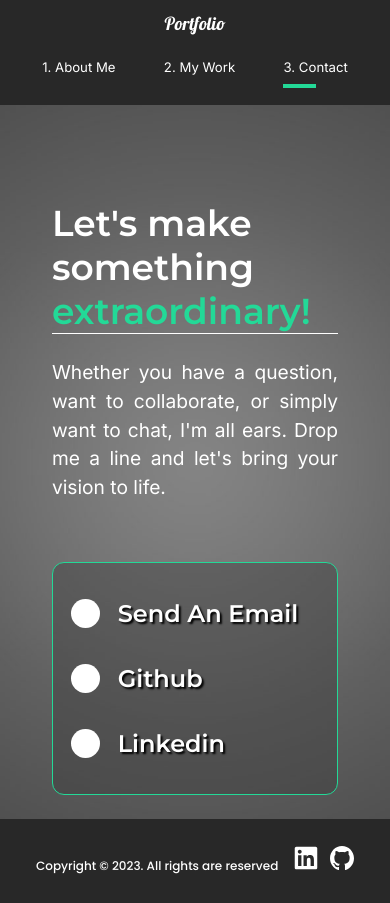
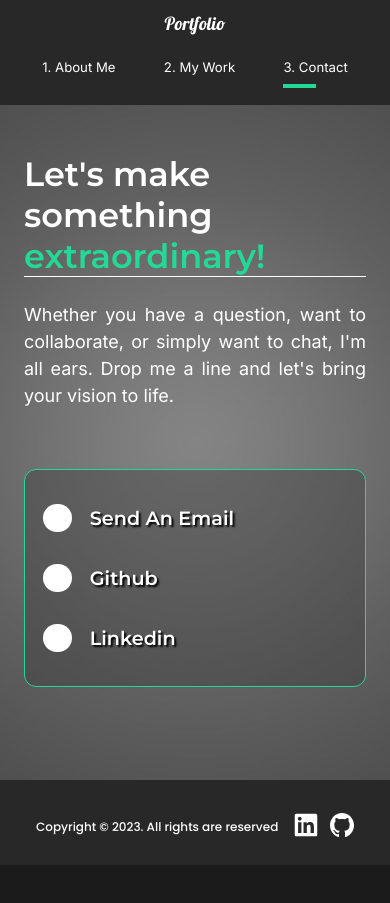
Before and after one commit to ViktorZbodulja/Portfolio, a React (Create React App) app: page /contact in a window 390 px wide. After the commit the page ends 865 px from the top, so only its background shows below. Built offline with nearby package versions, Linux system fonts and the light colour scheme.

Commit message:
contact res finished, MyWork res added

```diff
--- a/src/pages/Contact.jsx
+++ b/src/pages/Contact.jsx
@@ -1,5 +1,5 @@
 import React from "react";
-//Animation
+//Animations
 import { motion } from "framer-motion";
 import { pageAnimation, titleAnim, contactAnim, borderAnim } from "./Animation";
 //img
--- a/src/styles/_responsive.scss
+++ b/src/styles/_responsive.scss
@@ -37,7 +37,7 @@
         margin: 1rem;
     }
     .my_work {
-        padding: 2rem 2rem;
+        padding: 2rem 4rem;
     }
     .contact_style {
         padding: 8rem 5rem 0rem 5rem;
@@ -52,6 +52,30 @@
         }
 
     }
+}
+@media(max-width: 1110px) {
+    .app_container {
+        flex-wrap: wrap;
+        img {
+            flex-basis: 100%;
+        }
+        .app_description {
+            flex-basis: 100%;
+            margin-top: 3rem;
+            margin-left: 0;
+        }
+        .stack {
+            margin-top: 2rem;
+        }
+        .stack_container {
+            margin-top: 1rem;
+            flex-basis: 60%;
+        }
+        .app_buttons {
+            margin-top: 3rem;
+        }
+    }
+
 }
 @media(max-width: 1055px) {
     .contact_style {
@@ -100,6 +124,9 @@
    .footer_container {
     padding: 0;
    }
+   .contact_style {
+    padding: 4rem 3rem 2rem 3rem;
+}
 
 }
 @media(max-width: 765px) {
@@ -107,5 +134,38 @@
         flex-basis: 90%;
     }
 }
+@media(max-width: 430px) {
+    .contact_title, .contact_container {
+        flex-basis: 100%;
+    }
+}
+@media(max-width: 390px) {
+    .contact_style {
+        padding: 4rem 2rem 0rem 2rem;
+    }
+    .contact_title, .contact_container {
+        flex-basis: 100%;
+    }
+    .contact_txt {
+        h2 {
+            font-size: 2.8rem;
+        }
+        p {
+            font-size: 1.5rem;
+        }
+    }
+    .social h2 a {
+        font-size: 1.6rem;
+    }
+    .contact_list {
+        padding: 1.5rem 0 1.5rem 1.5rem;
+    }
+    .footer_container {
+        flex-wrap: wrap;
+    }
+    .logo_container {
+        margin-top: 1rem;
+    }
+}
 
 // Contact
--- a/src/styles/app.css
+++ b/src/styles/app.css
@@ -563,7 +563,7 @@ p {
     margin: 1rem;
   }
   .my_work {
-    padding: 2rem 2rem;
+    padding: 2rem 4rem;
   }
   .contact_style {
     padding: 8rem 5rem 0rem 5rem;
@@ -574,6 +574,29 @@ p {
   }
   .contact_txt p {
     margin-right: 0;
+  }
+}
+@media (max-width: 1110px) {
+  .app_container {
+    flex-wrap: wrap;
+  }
+  .app_container img {
+    flex-basis: 100%;
+  }
+  .app_container .app_description {
+    flex-basis: 100%;
+    margin-top: 3rem;
+    margin-left: 0;
+  }
+  .app_container .stack {
+    margin-top: 2rem;
+  }
+  .app_container .stack_container {
+    margin-top: 1rem;
+    flex-basis: 60%;
+  }
+  .app_container .app_buttons {
+    margin-top: 3rem;
   }
 }
 @media (max-width: 1055px) {
@@ -623,10 +646,44 @@ p {
   .footer_container {
     padding: 0;
   }
+  .contact_style {
+    padding: 4rem 3rem 2rem 3rem;
+  }
 }
 @media (max-width: 765px) {
   .contact_title, .contact_container {
     flex-basis: 90%;
+  }
+}
+@media (max-width: 430px) {
+  .contact_title, .contact_container {
+    flex-basis: 100%;
+  }
+}
+@media (max-width: 390px) {
+  .contact_style {
+    padding: 4rem 2rem 0rem 2rem;
+  }
+  .contact_title, .contact_container {
+    flex-basis: 100%;
+  }
+  .contact_txt h2 {
+    font-size: 2.8rem;
+  }
+  .contact_txt p {
+    font-size: 1.5rem;
+  }
+  .social h2 a {
+    font-size: 1.6rem;
+  }
+  .contact_list {
+    padding: 1.5rem 0 1.5rem 1.5rem;
+  }
+  .footer_container {
+    flex-wrap: wrap;
+  }
+  .logo_container {
+    margin-top: 1rem;
   }
 }
 .my_app {
```
Also changed, not shown: 1 other file (tests, documents, lock files or other folders).
